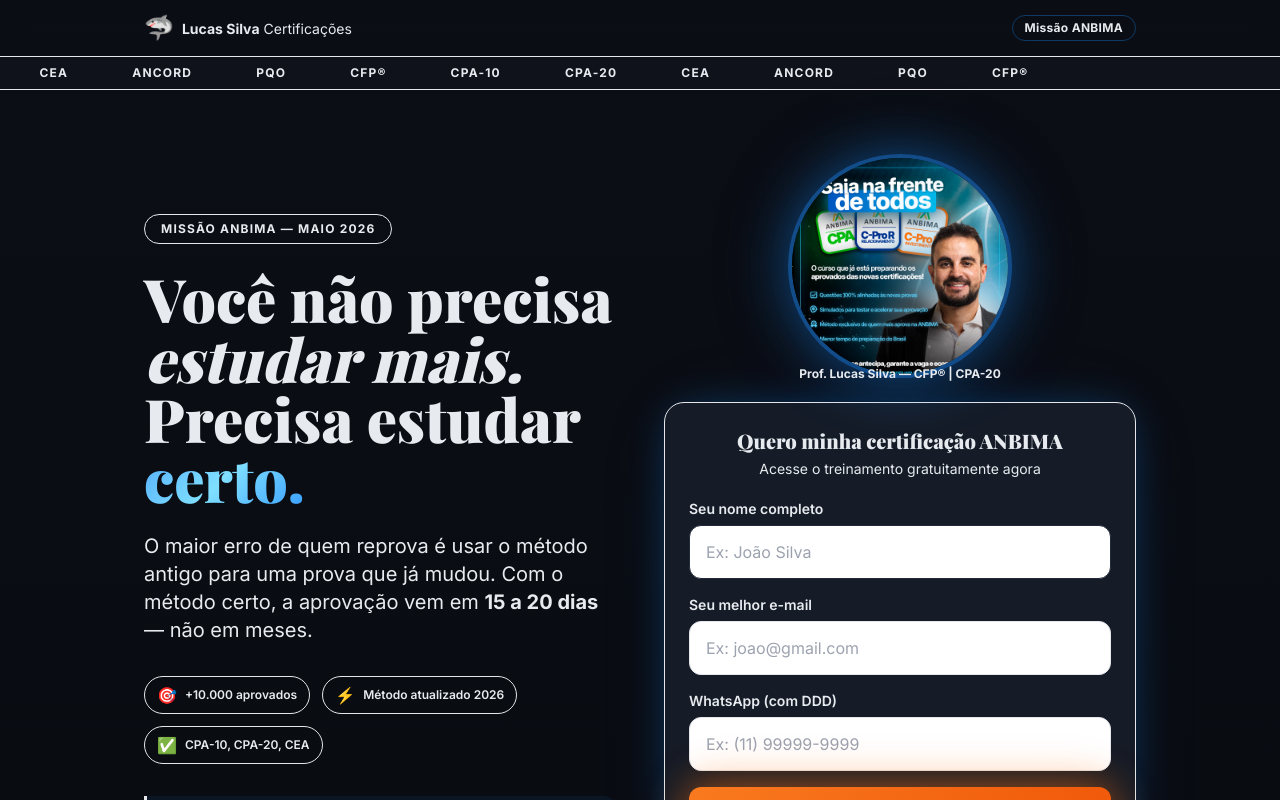
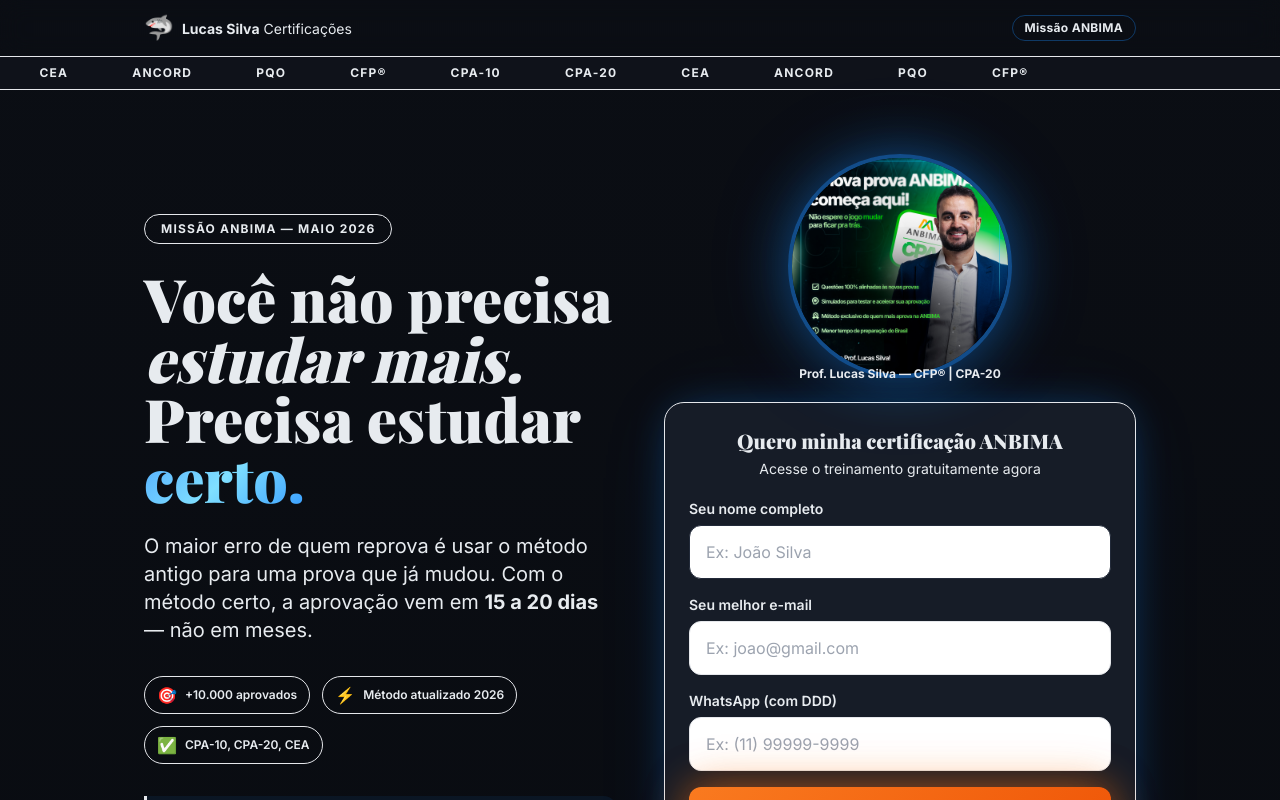
Before and after one commit to pauloleemosz-glitch/lp-manbima1105, a React (Vite) app: page / in a window 1280 px wide. Shown: the top 800 px of the page. Built offline with nearby package versions, Linux system fonts and the light colour scheme; a web font is replaced by a local one.

Commit message:
fix: better photo crop for Lucas Silva

```diff
--- a/src/pages/CaptacaoPage.tsx
+++ b/src/pages/CaptacaoPage.tsx
@@ -170,7 +170,8 @@
                 <img
                   src="/lucas-silva.jpg"
                   alt="Prof. Lucas Silva"
-                  className="w-full h-full object-cover object-top"
+                  className="w-full h-full object-cover"
+                  style={{ objectPosition: '85% 10%' }}
                   onError={(e) => {
                     const el = e.currentTarget
                     el.style.display = 'none'
```
Also changed, not shown: public/lucas-silva.jpg.
